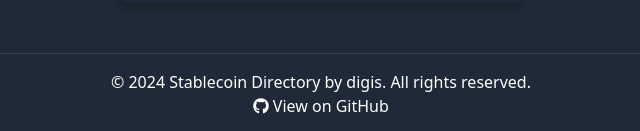
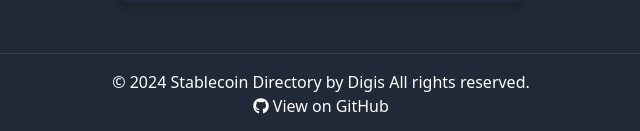
Before and after one commit to digis-payment/stablecoin-directory, a plain HTML site: page docs/index.html in a window 1280 px wide. Shown: the part 2205-2336 px from the top of the page, 319-959 px from the left. Drawn offline with nearby package versions, Linux system fonts and the light colour scheme.

Commit message:
Update index.html

```diff
--- a/docs/index.html
+++ b/docs/index.html
@@ -29,7 +29,7 @@
     </main>
 
     <footer class="text-center p-4 mt-6 border-t border-gray-700">
-      <p>&copy; 2024 Stablecoin Directory by digis. All rights reserved.</p>
+      <p>&copy; 2024 Stablecoin Directory by <a href="https://digis.io">Digis</a> All rights reserved.</p>
       <a
         href="https://github.com/digis-payment/stablecoin-directory/tree/main"
         target="_blank"
```
